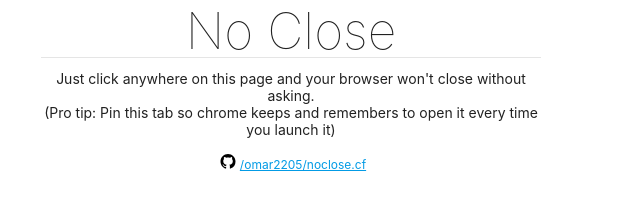
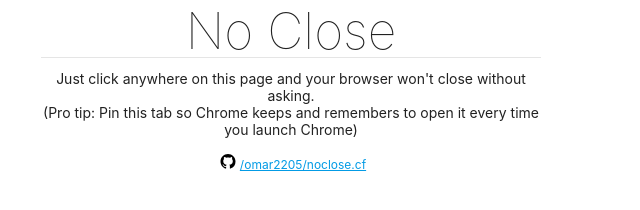
Before and after one commit to omar2205/noclose.cf, a plain HTML site: page index.html in a window 1280 px wide. Shown: the part 308-518 px from the top of the page, 349-989 px from the left. Drawn offline with Linux system fonts and the light colour scheme; a web font is replaced by a local one.

Commit message:
fixed text

```diff
--- a/index.html
+++ b/index.html
@@ -12,7 +12,7 @@
 <body>
     <h1>No Close</h1>
     <p>Just click anywhere on this page and your browser won't close without asking.<br>
-    (Pro tip: Pin this tab so chrome keeps and remembers to open it every time you launch it)</p>
+    (Pro tip: Pin this tab so Chrome keeps and remembers to open it every time you launch Chrome)</p>
     <div class="gh"><a href="https://github.com/omar2205/noclose.cf"><svg height="24" class="octicon octicon-mark-github" viewBox="0 0 16 16" version="1.1" width="24" aria-hidden="true"><path fill-rule="evenodd" d="M8 0C3.58 0 0 3.58 0 8c0 3.54 2.29 6.53 5.47 7.59.4.07.55-.17.55-.38 0-.19-.01-.82-.01-1.49-2.01.37-2.53-.49-2.69-.94-.09-.23-.48-.94-.82-1.13-.28-.15-.68-.52-.01-.53.63-.01 1.08.58 1.23.82.72 1.21 1.87.87 2.33.66.07-.52.28-.87.51-1.07-1.78-.2-3.64-.89-3.64-3.95 0-.87.31-1.59.82-2.15-.08-.2-.36-1.02.08-2.12 0 0 .67-.21 2.2.82.64-.18 1.32-.27 2-.27.68 0 1.36.09 2 .27 1.53-1.04 2.2-.82 2.2-.82.44 1.1.16 1.92.08 2.12.51.56.82 1.27.82 2.15 0 3.07-1.87 3.75-3.65 3.95.29.25.54.73.54 1.48 0 1.07-.01 1.93-.01 2.2 0 .21.15.46.55.38A8.013 8.013 0 0 0 16 8c0-4.42-3.58-8-8-8z"></path></svg>/omar2205/noclose.cf</a>
 </div>
 
```
